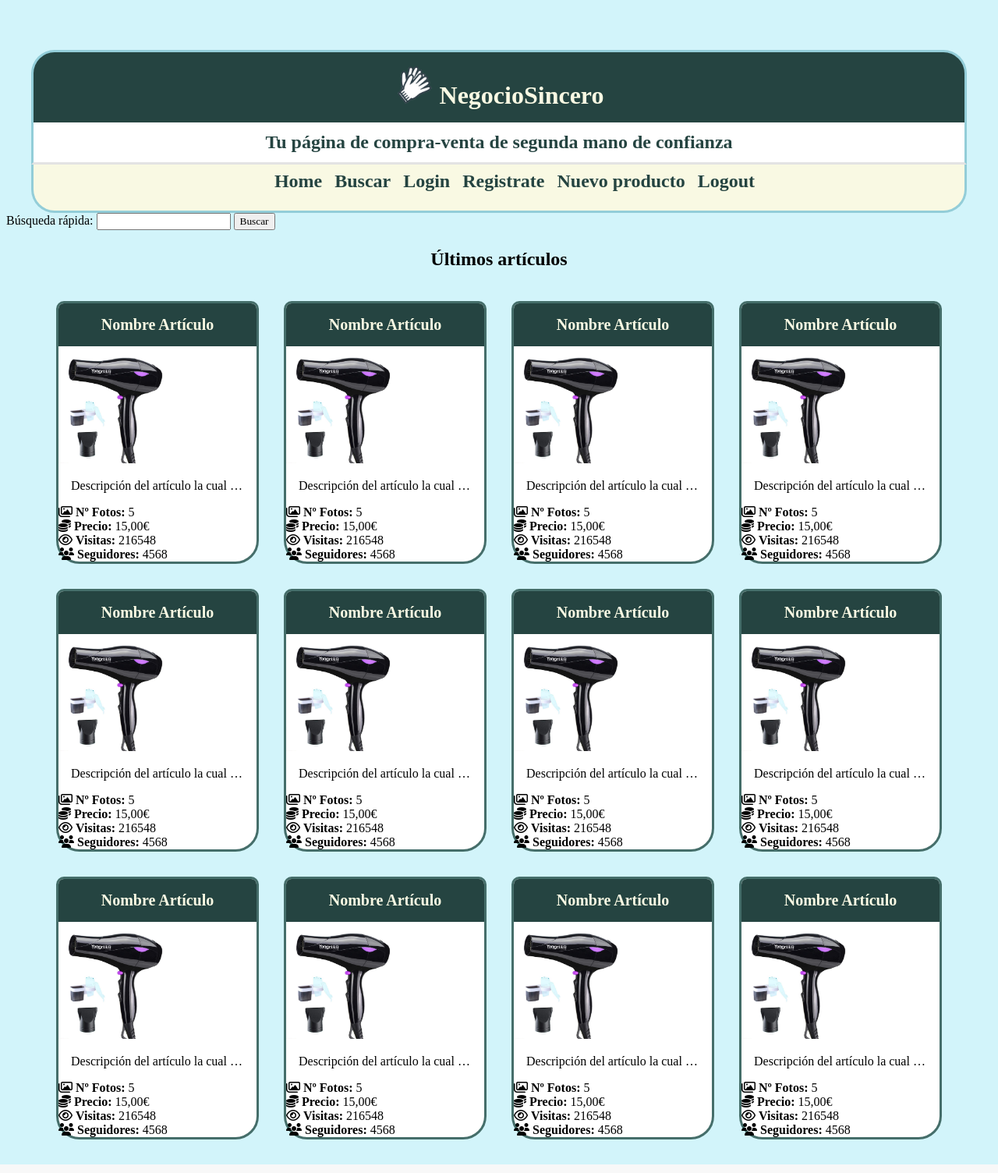
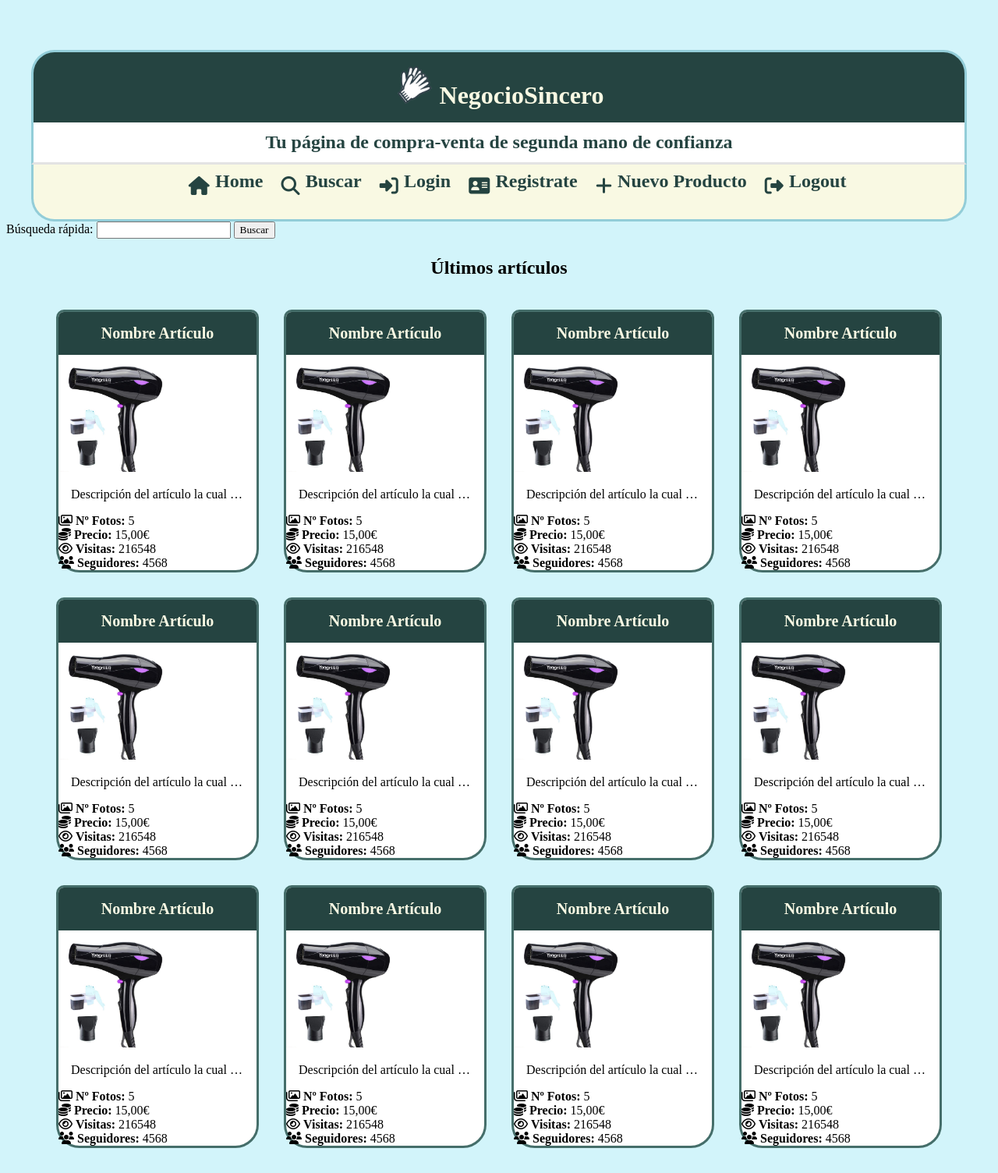
Before and after one commit to AndresGarc/PCW, a PHP site: page / in a window 1280 px wide. Shown: the whole page at 78% size. Run offline with PHP 8.4, Linux system fonts and the light colour scheme; some libraries are stand-ins or nearby versions; some web fonts are replaced.

Commit message:
Iconos en el navbar (solo index y un pelin feito pero funcional)

```diff
--- a/Index.html
+++ b/Index.html
@@ -16,15 +16,15 @@
     </header>
 
     <nav id="navbar">
-      <label for="mostrar">mostrar</label>
+      <label for="mostrar"><i class="fas fa-sort-down"></i></label>
       <input type="checkbox" id="mostrar">
       <ul>
-        <li><a href="index.html">Home</a></li>
-        <li><a href="buscar.html">Buscar</a></li>
-        <li><a href="login.html">Login</a></li>
-        <li><a href="registro.html">Registrate</a></li>
-        <li><a href="nuevo.html">Nuevo producto</a></li>
-        <li><a href="index.html">Logout</a></li>
+        <li><a href="index.html"><i class="fas fa-home"></i><p>Home</p></a></li>
+        <li><a href="buscar.html"><i class="fas fa-search"></i><p>Buscar</p></a></li>
+        <li><a href="login.html"><i class="fas fa-sign-in-alt"></i><p>Login</p></a></li>
+        <li><a href="registro.html"><i class="fas fa-address-card"></i><p>Registrate</p></a></li>
+        <li><a href="nuevo.html"><i class="fas fa-plus"></i><p>Nuevo Producto</p></a></li>
+        <li><a href="index.html"><i class="fas fa-sign-out-alt"></i><p>Logout</p></a></li>
       </ul>
     </nav>
 
--- a/estilo.css
+++ b/estilo.css
@@ -73,7 +73,8 @@ body{
   }
 
 /*NAVBAR*/
-body>nav{
+
+  body>nav{
   background-color:var(--colorCrema);
   text-align:center;
   border-bottom: 3px solid var(--colorAzulC);
@@ -100,16 +101,30 @@ body>nav{
 
   body>nav>label{
     cursor:pointer;
+
   }
   body>nav>#mostrar{
     cursor:pointer;
+    display:none;
   }
-    body>nav>ul>li>a{
+
+  body>nav>ul>li>a{
       font-size: 1.5em;
       color: var(--colorAzulVO);
     }
 
-    body>nav>ul>li>a, .boxProd>h4>a{
+    body>nav>ul>li>a>p{
+      margin-top:0;
+      margin:0;
+      color: var(--colorAzulVO);
+    }
+
+    body>nav>ul>li>a i:first-child{
+      display:none;
+    }
+
+
+  body>nav>ul>li>a, .boxProd>h4>a{
       font-weight:bold;
       text-decoration:none;
     }
@@ -224,6 +239,7 @@ section{
   .ftoArt{ /*REVISAR PARA OTRO TIPO DE FOTOS */
     max-width: 150px;
     height: auto;
+
   }
 
   .desc {
@@ -254,8 +270,9 @@ section{
 
 }
 
-@media all and (min-width:680px){
-/*NAVBAR*/
+
+@media all and (min-width:480px){ /* navbar para icons */
+
   body>nav>label{
     display:none;
   }
@@ -274,6 +291,29 @@ section{
     body>nav>ul>li{
       padding: .5em;
     }
+
+    body>nav>ul>li>a{
+      display:flex;
+      flex-direction:row;
+
+    }
+
+    body>nav>ul>li>a>i:first-child{
+      display:flex;
+      margin:0.3em;
+    }
+    body>nav>ul>li>a>p{
+      display:none;
+    }
+
+}
+
+@media all and (min-width:680px){
+/*NAVBAR*/
+body>nav>ul>li>a>p{
+  display:flex;
+}
+
 /*end NAVBAR*/
 
   #formu{
```
